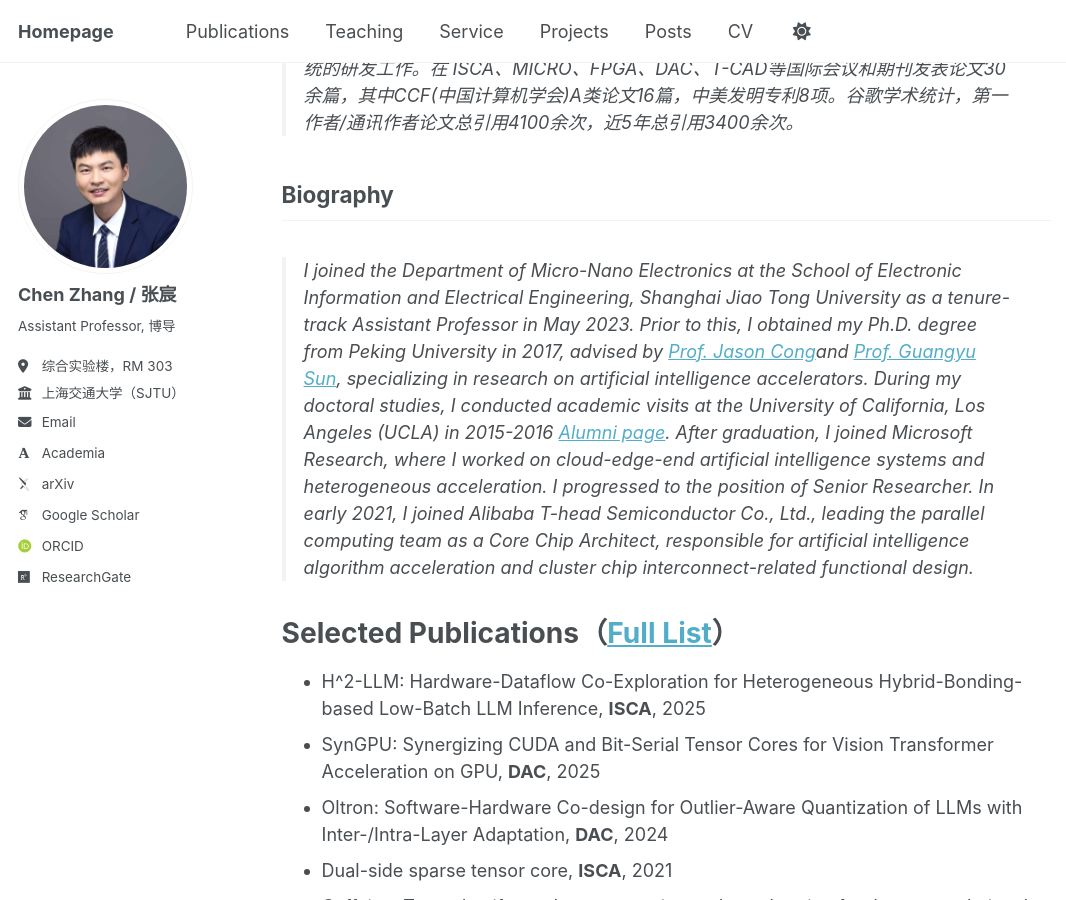
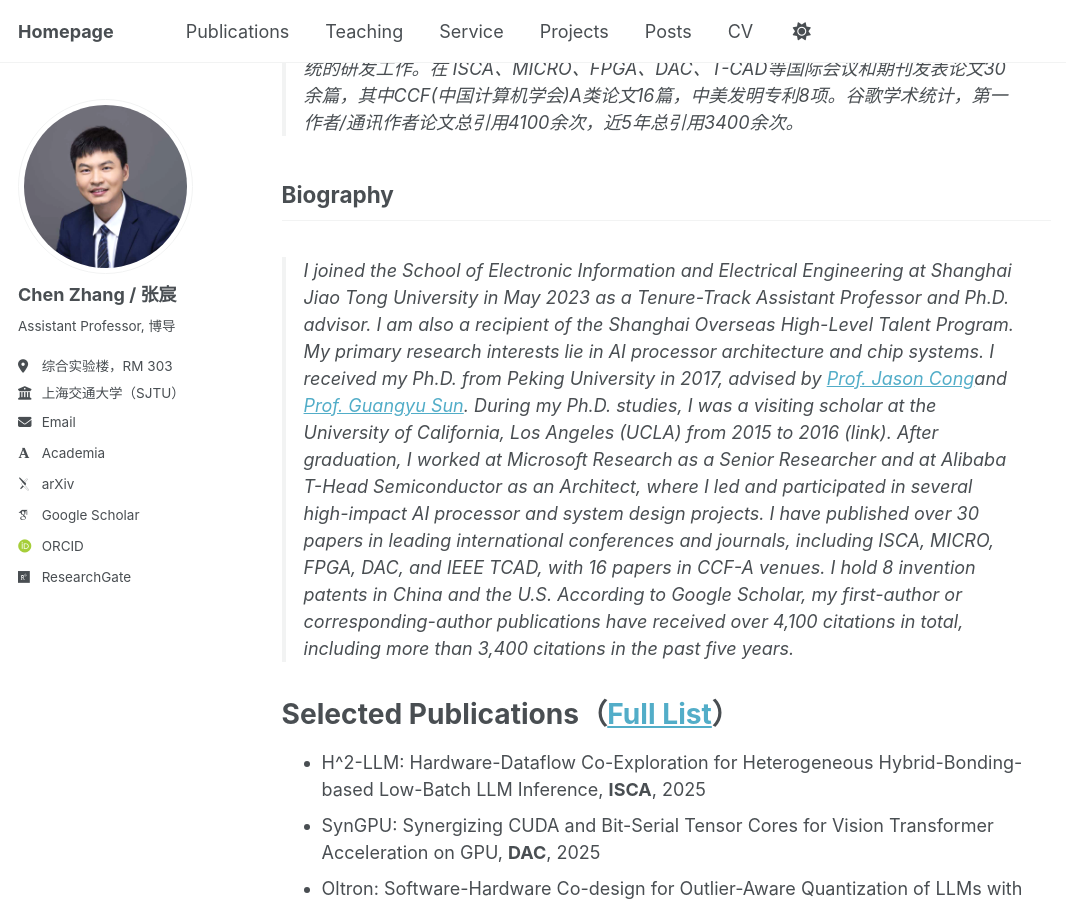
Before and after one commit to chenzhangsjtu/chenzhangsjtu.github.io, a Jekyll site: the page built from _pages/about.md, in a window 1280 px wide and 900 px high, scrolled down 341 px. Shown: the whole window, without its empty margins (0-1066 px from the left). Built offline with Jekyll 4.4.1, drawn with Linux system fonts in a browser that asks for light colours; some web fonts are replaced.

Commit message:
Update about.md

```diff
--- a/_pages/about.md
+++ b/_pages/about.md
@@ -14,7 +14,7 @@ redirect_from:
 
 ## Biography
 
-> I joined the Department of Micro-Nano Electronics at the School of Electronic Information and Electrical Engineering, Shanghai Jiao Tong University as a tenure-track Assistant Professor in May 2023. Prior to this, I obtained my Ph.D. degree from Peking University in 2017, advised by [Prof. Jason Cong](https://vast.cs.ucla.edu/people/faculty/jason-cong)and [Prof. Guangyu Sun](https://ic.pku.edu.cn/szdw/zzjs/sjzdhyjsxtx1/sgy/index.htm), specializing in research on artificial intelligence accelerators. During my doctoral studies, I conducted academic visits at the University of California, Los Angeles (UCLA) in 2015-2016 [Alumni page](https://vast.cs.ucla.edu/people/alumni/chen-zhang). After graduation, I joined Microsoft Research, where I worked on cloud-edge-end artificial intelligence systems and heterogeneous acceleration. I progressed to the position of Senior Researcher. In early 2021, I joined Alibaba T-head Semiconductor Co., Ltd., leading the parallel computing team as a Core Chip Architect, responsible for artificial intelligence algorithm acceleration and cluster chip interconnect-related functional design.
+> I joined the School of Electronic Information and Electrical Engineering at Shanghai Jiao Tong University in May 2023 as a Tenure-Track Assistant Professor and Ph.D. advisor. I am also a recipient of the Shanghai Overseas High-Level Talent Program. My primary research interests lie in AI processor architecture and chip systems. I received my Ph.D. from Peking University in 2017, advised by [Prof. Jason Cong](https://vast.cs.ucla.edu/people/faculty/jason-cong)and [Prof. Guangyu Sun](https://ic.pku.edu.cn/szdw/zzjs/sjzdhyjsxtx1/sgy/index.htm). During my Ph.D. studies, I was a visiting scholar at the University of California, Los Angeles (UCLA) from 2015 to 2016 (link). After graduation, I worked at Microsoft Research as a Senior Researcher and at Alibaba T-Head Semiconductor as an Architect, where I led and participated in several high-impact AI processor and system design projects. I have published over 30 papers in leading international conferences and journals, including ISCA, MICRO, FPGA, DAC, and IEEE TCAD, with 16 papers in CCF-A venues. I hold 8 invention patents in China and the U.S. According to Google Scholar, my first-author or corresponding-author publications have received over 4,100 citations in total, including more than 3,400 citations in the past five years.
 
 Selected Publications（[Full List](https://chenzhangsjtu.github.io/publications/)）
 ======
```
